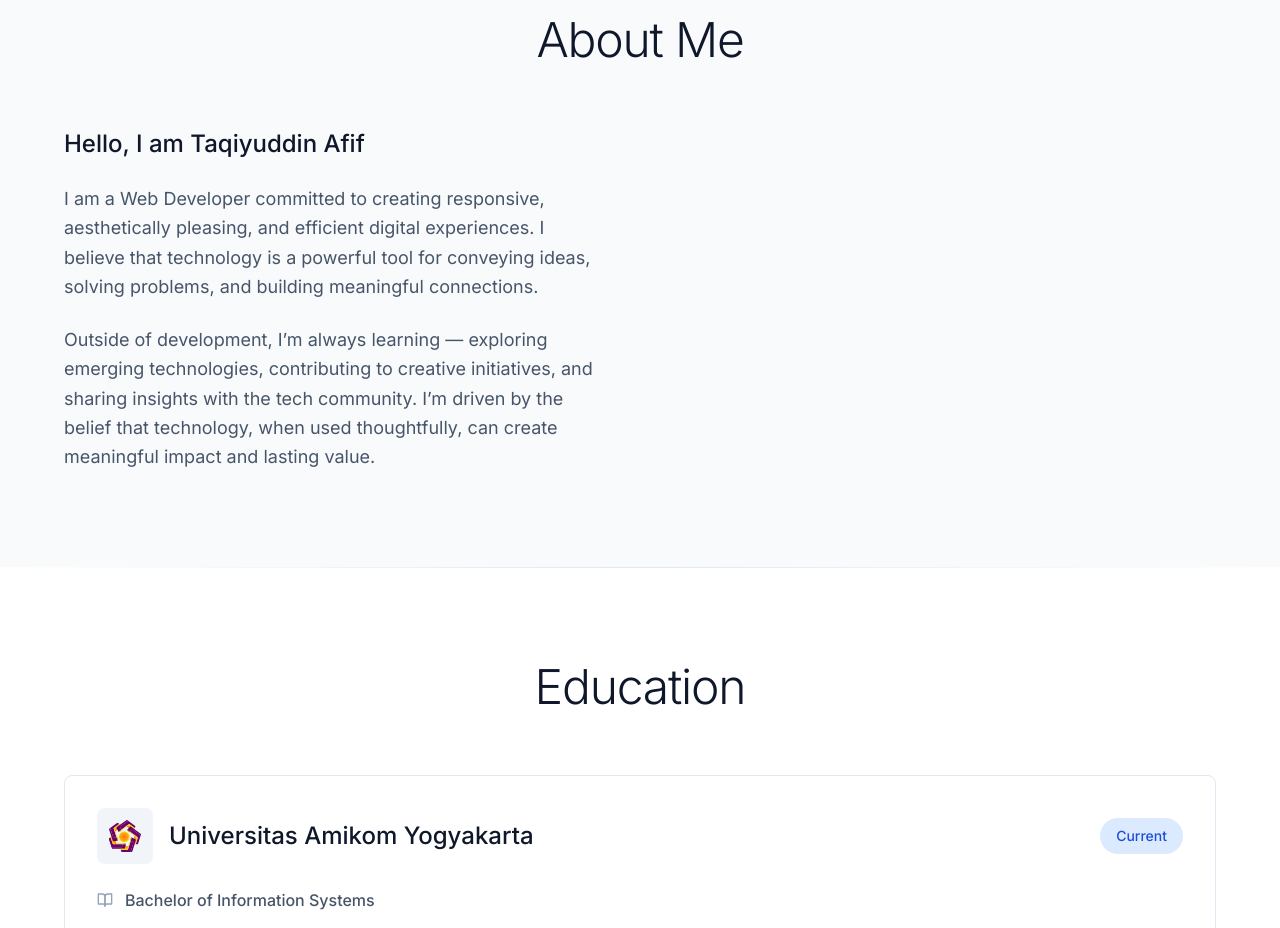
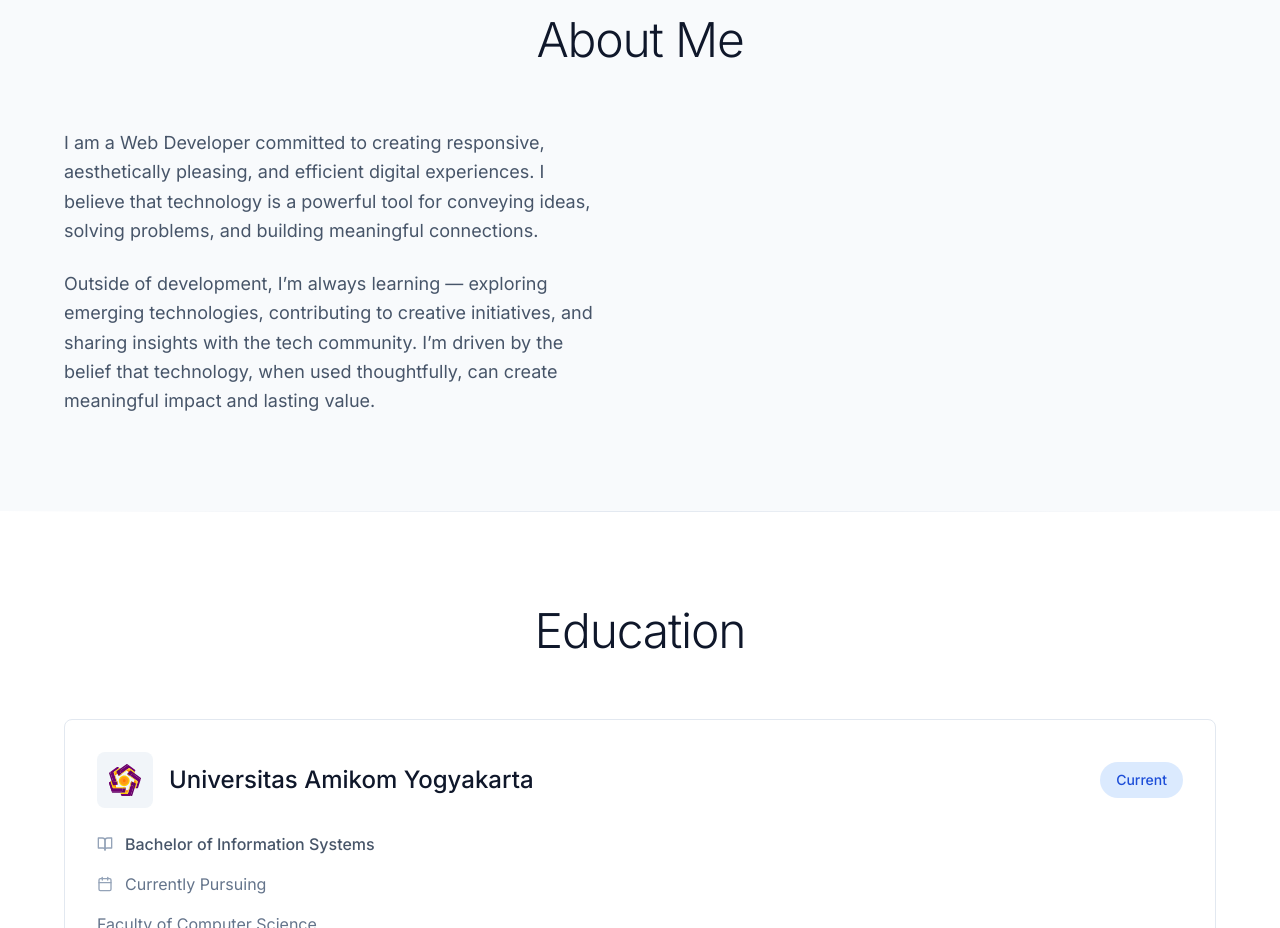
Before and after one commit to takhiyuddin/tqydnv2, a React (Vite) app: page / in a window 1280 px wide. Shown: the part 880-1808 px from the top of the page. Built offline with nearby package versions, Linux system fonts and the light colour scheme.

Commit message:
Updated About.tsx

```diff
--- a/src/components/About.tsx
+++ b/src/components/About.tsx
@@ -42,9 +42,6 @@ const About = () => {
 
           <div className="grid lg:grid-cols-2 gap-16 items-center">
             <div className="slide-in-left-on-scroll">
-              <h3 className="text-2xl font-medium text-slate-900 mb-6">
-                Hello, I am Taqiyuddin Afif
-              </h3>
               <p className="text-slate-600 leading-relaxed mb-6 text-lg">
                 I am a Web Developer committed to creating responsive, aesthetically pleasing, and efficient digital experiences. I believe that technology is a powerful tool for conveying ideas, solving problems, and building meaningful connections.
               </p>
```
